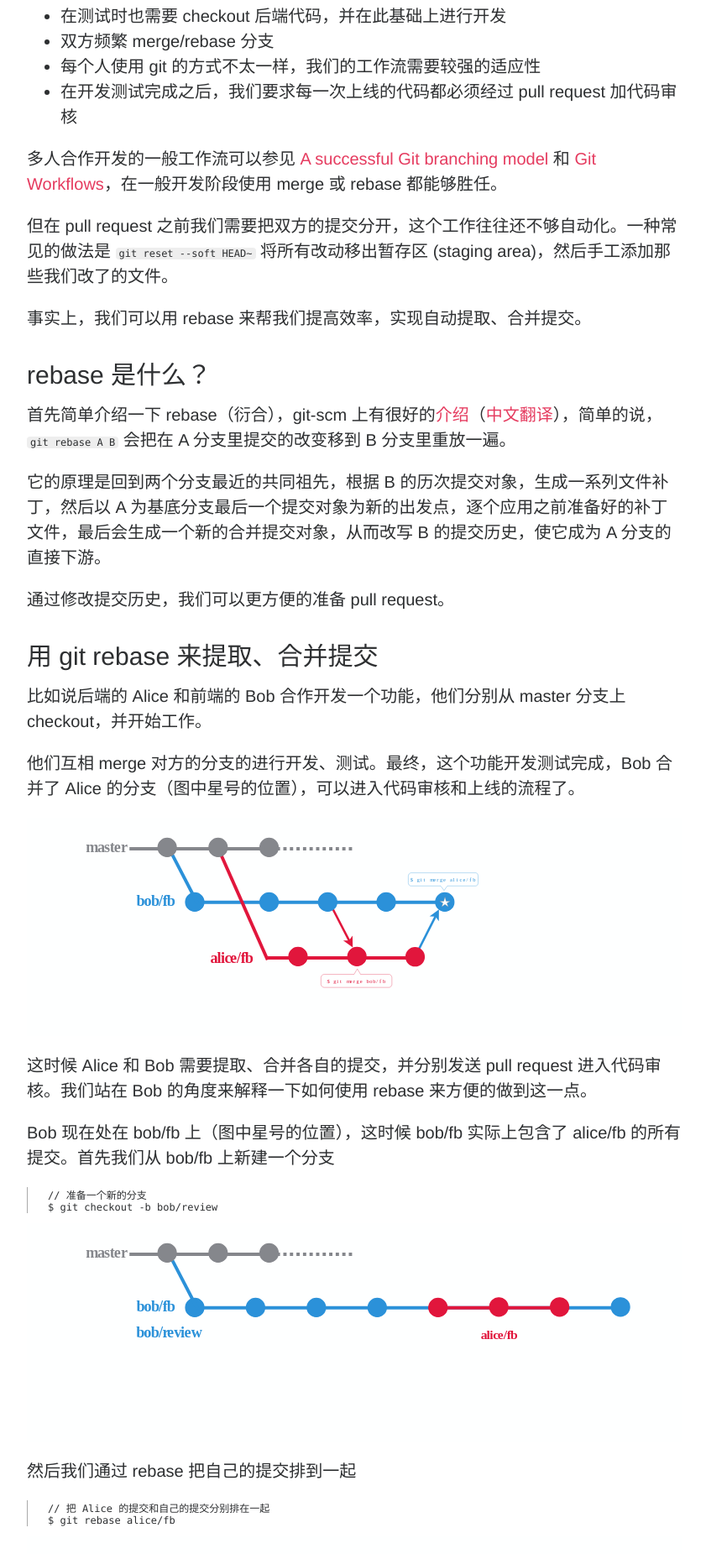
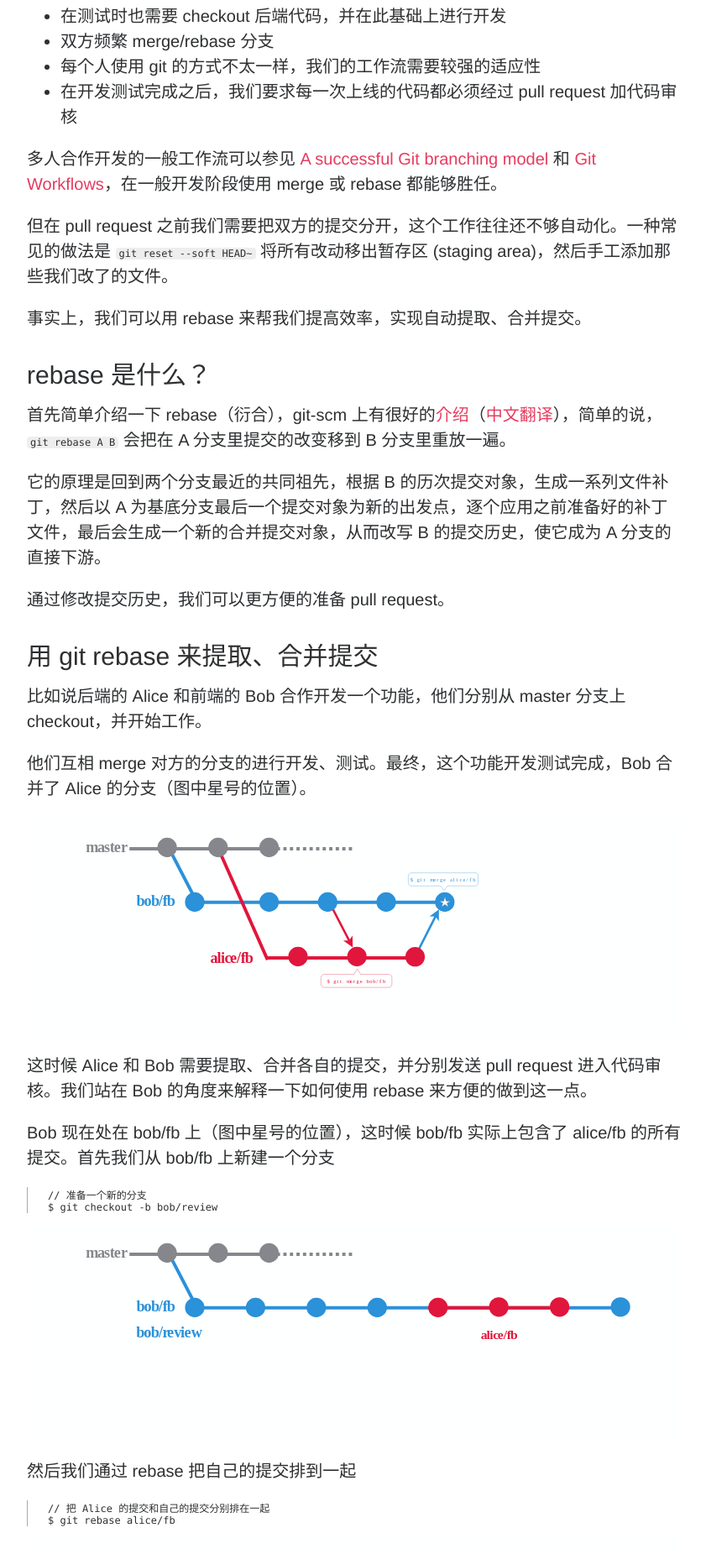
Before and after one commit to th507/blog, a Jekyll site: the page built from _posts/2014-03-27-improving-git-flow_squashing-commits.md, in a window 1280 px wide. Shown: the part 667-2518 px from the top of the page at 84% size, without its empty margins (218-1059 px from the left). Built offline with Jekyll 4.4.1, drawn with Linux system fonts in a browser that asks for light colours; Markdown is read by kramdown in place of the engine named in the settings.

Commit message:
fix wording

```diff
--- a/_posts/2014-03-27-improving-git-flow_squashing-commits.md
+++ b/_posts/2014-03-27-improving-git-flow_squashing-commits.md
@@ -41,7 +41,7 @@ title: "改进合作 git 工作流：自动提取、合并提交"
 
 比如说后端的 Alice 和前端的 Bob 合作开发一个功能，他们分别从 master 分支上 checkout，并开始工作。
 
-他们互相 merge 对方的分支的进行开发、测试。最终，这个功能开发测试完成，Bob 合并了 Alice 的分支（图中星号的位置），可以进入代码审核和上线的流程了。
+他们互相 merge 对方的分支的进行开发、测试。最终，这个功能开发测试完成，Bob 合并了 Alice 的分支（图中星号的位置）。
 
 <img src="/assets/improving-git-flow_squashing-commits/git-branches.svg" onerror="if (!this.failed) {this.failed=1;this.src=this.src.replace(/\.svg$/, '.png');}">
 
--- a/css/main.css
+++ b/css/main.css
@@ -13,6 +13,9 @@ body {
     background-color: #333;
     color: #fff;
     color: rgba(255, 255, 255, .9);
+}
+img::selection {
+    background-color: rgba(51, 51, 51, .3);
 }
 body.blog-post {
     max-width: 840px;
```
